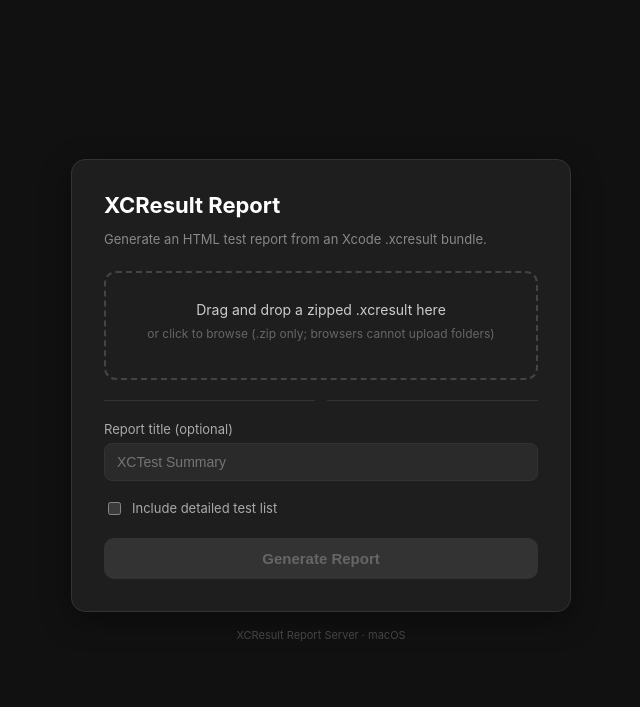
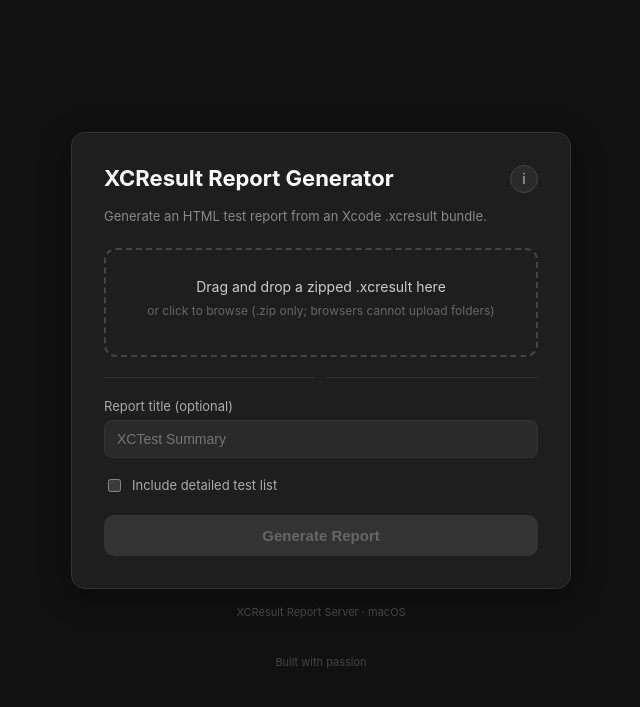
Before and after one commit to TheGreeMug/XCTestResultsInterpreter, a Flask app: page / in a window 1280 px wide. Shown: the top 707 px of the page, without its empty margins (319-959 px from the left). Run offline with Flask 3, Linux system fonts and the light colour scheme.

Commit message:
updated the server

```diff
--- a/server/app.py
+++ b/server/app.py
@@ -39,7 +39,7 @@
 REPORT_DIR = Path(tempfile.gettempdir()) / "xcresult_server_reports"
 LOG_DIR = Path(tempfile.gettempdir()) / "xcresult_server_logs"
 
-MAX_CONTENT_LENGTH = 500 * 1024 * 1024  # 500 MB
+MAX_CONTENT_LENGTH = 2 * 1024 * 1024 * 1024  # 2 GB
 app.config["MAX_CONTENT_LENGTH"] = MAX_CONTENT_LENGTH
 
 for d in (UPLOAD_DIR, REPORT_DIR, LOG_DIR):
@@ -207,9 +207,32 @@
     parser.add_argument("--host", default="127.0.0.1", help="Bind address (use 0.0.0.0 for LAN access)")
     parser.add_argument("--port", type=int, default=5050, help="Port to listen on")
     parser.add_argument("--debug", action="store_true", help="Enable Flask debug mode")
+    parser.add_argument(
+        "--cert",
+        metavar="PATH",
+        help="Path to TLS certificate (PEM). Enables HTTPS. Use with --key, or a combined PEM for both.",
+    )
+    parser.add_argument(
+        "--key",
+        metavar="PATH",
+        help="Path to TLS private key (PEM). If omitted with --cert, --cert is used as combined cert+key.",
+    )
     args = parser.parse_args()
 
-    print(f"Starting XCResult Report server on http://{args.host}:{args.port}")
+    ssl_context = None
+    if args.cert:
+        cert_path = Path(args.cert)
+        if not cert_path.exists():
+            print(f"Error: certificate file not found: {cert_path}", file=sys.stderr)
+            sys.exit(1)
+        key_path = Path(args.key).resolve() if args.key else cert_path
+        if not key_path.exists():
+            print(f"Error: key file not found: {key_path}", file=sys.stderr)
+            sys.exit(1)
+        ssl_context = (str(cert_path), str(key_path))
+
+    scheme = "https" if ssl_context else "http"
+    print(f"Starting XCResult Report server on {scheme}://{args.host}:{args.port}")
     if args.host == "0.0.0.0":
         import socket
         hostname = socket.gethostname()
@@ -217,6 +240,6 @@
             local_ip = socket.gethostbyname(hostname)
         except Exception:
             local_ip = "your-mac-ip"
-        print(f"LAN access: http://{local_ip}:{args.port}")
+        print(f"LAN access: {scheme}://{local_ip}:{args.port}")
 
-    app.run(host=args.host, port=args.port, debug=args.debug)
+    app.run(host=args.host, port=args.port, debug=args.debug, ssl_context=ssl_context)
--- a/server/templates/upload.html
+++ b/server/templates/upload.html
@@ -2,7 +2,7 @@
 <html lang="en">
 <head>
   <meta charset="utf-8" />
-  <title>XCResult Report</title>
+  <title>XCResult Report Generator</title>
   <meta name="viewport" content="width=device-width, initial-scale=1" />
   <meta name="color-scheme" content="dark" />
   <style>
@@ -78,6 +78,35 @@
     @keyframes spin { to { transform: rotate(360deg); } }
 
     .footer { text-align: center; margin-top: 16px; font-size: 11px; color: #444; }
+
+    .header-row { display: flex; align-items: flex-start; justify-content: space-between; gap: 12px; }
+    .header-row h1 { flex: 1; }
+    .info-btn {
+      flex-shrink: 0; width: 28px; height: 28px; border-radius: 50%;
+      border: 1px solid #444; background: #2a2a2a; color: #888;
+      font-size: 14px; font-weight: 600; cursor: pointer;
+      display: flex; align-items: center; justify-content: center;
+      transition: border-color .2s, color .2s, background .2s;
+    }
+    .info-btn:hover { border-color: #4a9eff; color: #4a9eff; background: rgba(74,158,255,0.1); }
+
+    .modal-overlay {
+      display: none; position: fixed; inset: 0; background: rgba(0,0,0,0.75);
+      z-index: 1000; align-items: center; justify-content: center; padding: 24px;
+    }
+    .modal-overlay.active { display: flex; }
+    .modal-content {
+      background: #1e1e1e; border: 1px solid #333; border-radius: 14px;
+      max-width: 90vw; max-height: 90vh; overflow: auto;
+      position: relative; box-shadow: 0 8px 30px rgba(0,0,0,0.5);
+    }
+    .modal-content img { display: block; max-width: 100%; height: auto; border-radius: 0 0 14px 14px; }
+    .modal-close {
+      position: absolute; top: 10px; right: 10px; width: 32px; height: 32px;
+      border-radius: 8px; border: 1px solid #333; background: #2a2a2a; color: #ccc;
+      font-size: 18px; cursor: pointer; line-height: 1; padding: 0;
+    }
+    .modal-close:hover { background: #333; color: #fff; }
   </style>
 </head>
 <body>
@@ -91,7 +120,10 @@
     {% endwith %}
 
     <div class="card">
-      <h1>XCResult Report</h1>
+      <div class="header-row">
+        <h1>XCResult Report Generator</h1>
+        <button type="button" class="info-btn" id="infoBtn" title="How to use">i</button>
+      </div>
       <p class="subtitle">Generate an HTML test report from an Xcode .xcresult bundle.</p>
 
       <form method="post" action="/upload" enctype="multipart/form-data" id="uploadForm">
@@ -120,6 +152,15 @@
       </form>
     </div>
     <div class="footer">XCResult Report Server &middot; macOS</div>
+    <br />
+    <div class="footer">Built with passion</div>
+  </div>
+
+  <div class="modal-overlay" id="infoModal" aria-hidden="true">
+    <div class="modal-content">
+      <button type="button" class="modal-close" id="modalClose" aria-label="Close">&times;</button>
+      <img src="{{ url_for('static', filename='xctest_result.png') }}" alt="Steps (placeholder)" />
+    </div>
   </div>
 
   <script>
@@ -163,6 +204,21 @@
       submitBtn.textContent = 'Processing\u2026';
       spinner.classList.add('active');
     });
+
+    const infoBtn = document.getElementById('infoBtn');
+    const infoModal = document.getElementById('infoModal');
+    const modalClose = document.getElementById('modalClose');
+    infoBtn.addEventListener('click', () => {
+      infoModal.classList.add('active');
+      infoModal.setAttribute('aria-hidden', 'false');
+    });
+    function closeModal() {
+      infoModal.classList.remove('active');
+      infoModal.setAttribute('aria-hidden', 'true');
+    }
+    modalClose.addEventListener('click', closeModal);
+    infoModal.addEventListener('click', (e) => { if (e.target === infoModal) closeModal(); });
+    document.addEventListener('keydown', (e) => { if (e.key === 'Escape') closeModal(); });
   </script>
 </body>
 </html>
```
Also changed, not shown: server/README.md, server/static/xctest_result.png (added), 2 other files.
